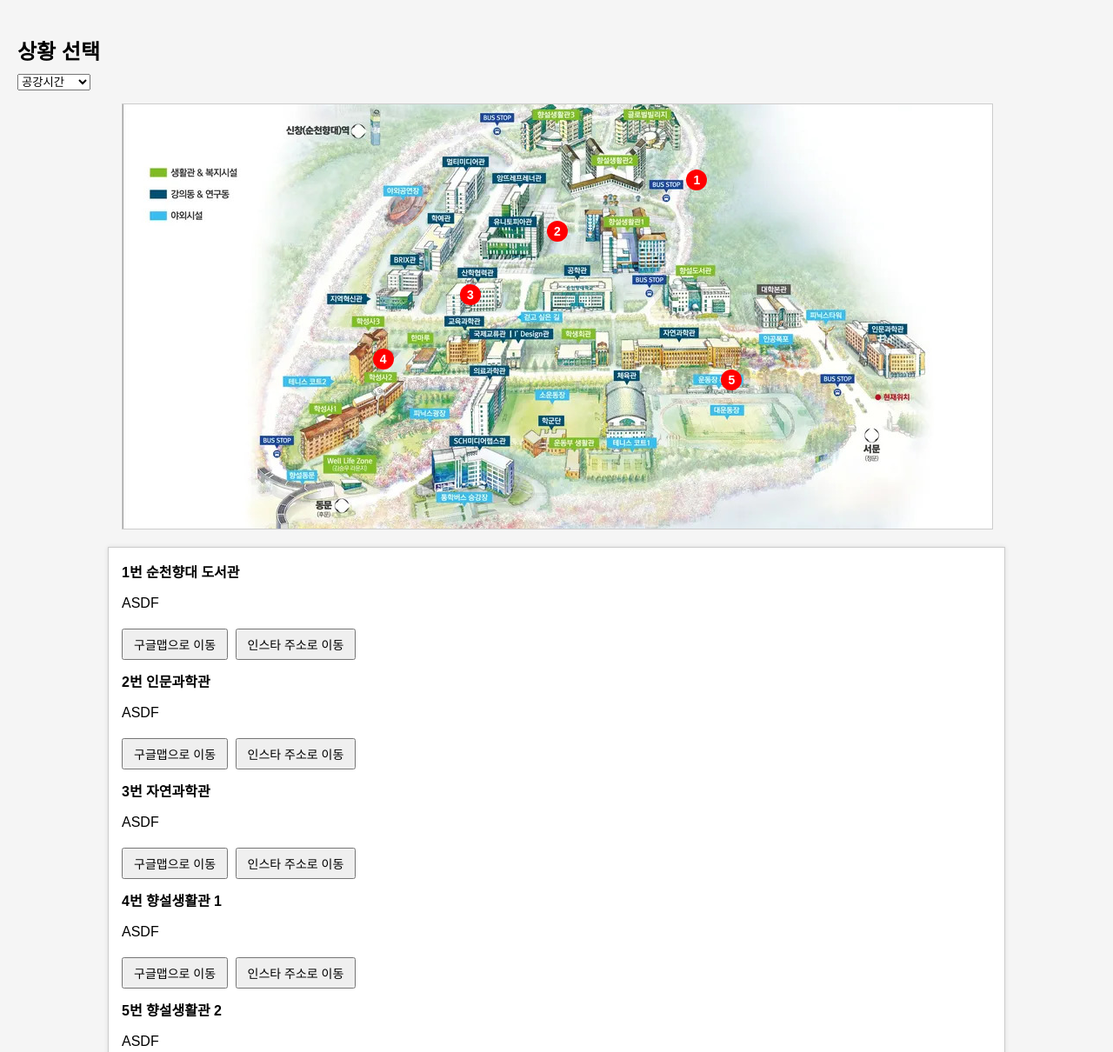
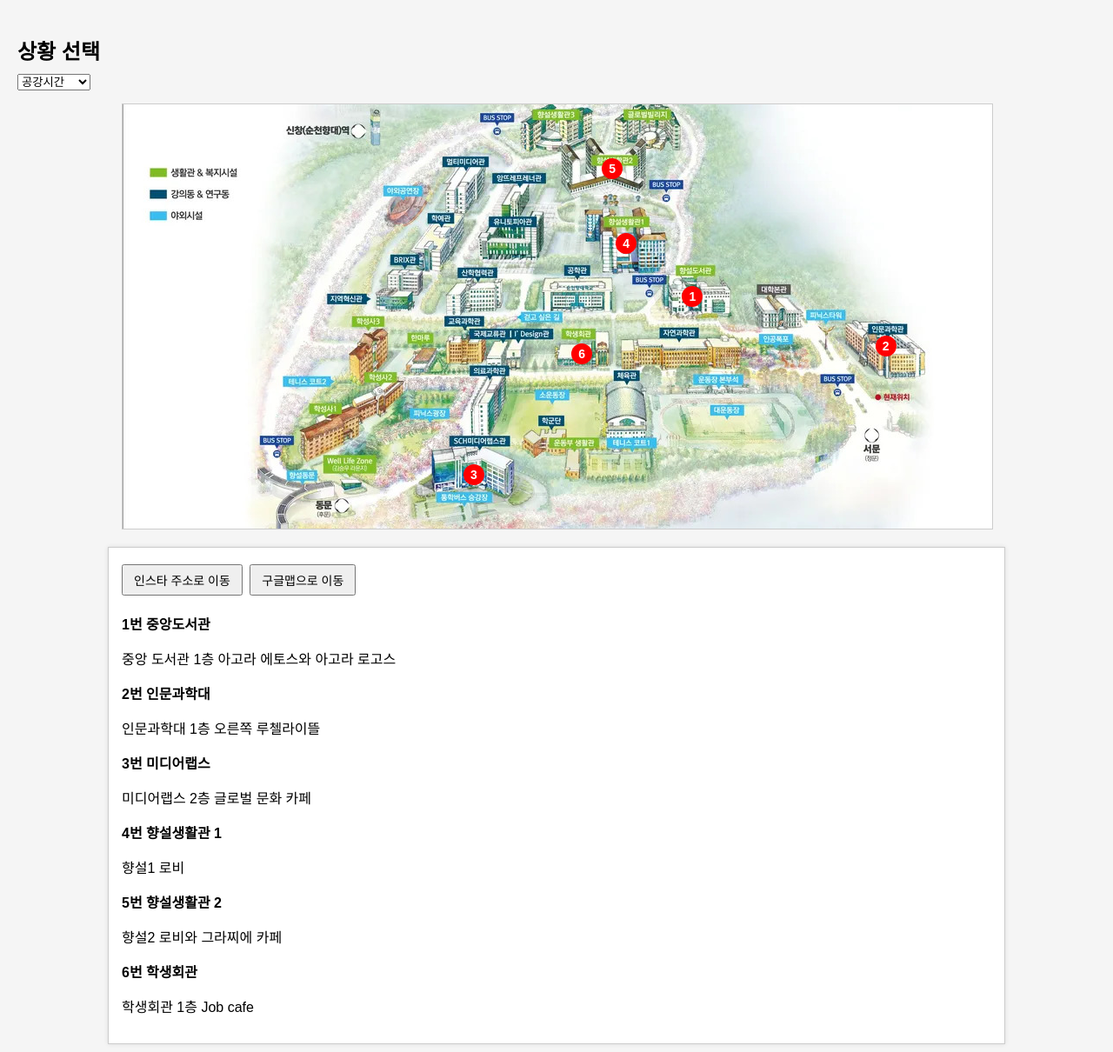
Before and after one commit to asdasf4141/asdas, a plain HTML site: page index.html in a window 1280 px wide. Shown: the top 1210 px of the page at 87% size. Drawn offline with Linux system fonts and the light colour scheme.

Commit message:
Add files via upload

```diff
--- a/index.html
+++ b/index.html
@@ -104,23 +104,32 @@
 <div id="info-display"></div>
 
 <script>
-  const INSTAGRAM_URL = 'https://www.instagram.com/p/DKbCPVAhuGC/?igsh=MWh1MGlzZmNud3NoYg==';
+  const INSTAGRAM_LINKS = {
+    '공강시간': 'https://www.instagram.com/p/DKdpFrRBMqv/?utm_source=ig_web_copy_link',
+    '버스정류장': 'https://www.instagram.com/p/DKbCPVAhuGC/?igsh=MWh1MGlzZmNud3NoYg=='
+  };
+
+  const GOOGLE_MAP_LINKS = {
+    '공강시간': 'https://maps.app.goo.gl/pzKaeQxnMErJn94QA',
+    '버스정류장': 'https://maps.app.goo.gl/LBRqyd1M83R6qYSs6'
+  };
 
   const locations = [
     // 공강시간
-    { situation: '공강시간', name: '순천향대 도서관', xPercent: 66, yPercent: 18, description: 'ASDF', customLink: '#', mapLink: '#', number: '1' },
-    { situation: '공강시간', name: '인문과학관', xPercent: 50, yPercent: 30, description: 'ASDF', customLink: '#', mapLink: '#', number: '2' },
-    { situation: '공강시간', name: '자연과학관', xPercent: 40, yPercent: 45, description: 'ASDF', customLink: '#', mapLink: '#', number: '3' },
-    { situation: '공강시간', name: '향설생활관 1', xPercent: 30, yPercent: 60, description: 'ASDF', customLink: '#', mapLink: '#', number: '4' },
-    { situation: '공강시간', name: '향설생활관 2', xPercent: 70, yPercent: 65, description: 'ASDF', customLink: '#', mapLink: '#', number: '5' },
+    { situation: '공강시간', name: '중앙도서관', xPercent: 65.5, yPercent: 45.3, description: '중앙 도서관 1층 아고라 에토스와 아고라 로고스', number: '1' },
+    { situation: '공강시간', name: '인문과학대', xPercent: 87.7, yPercent: 57.0, description: '인문과학대 1층 오른쪽 루첼라이뜰', number: '2' },
+    { situation: '공강시간', name: '미디어랩스', xPercent: 40.4, yPercent: 87.1, description: '미디어랩스 2층 글로벌 문화 카페', number: '3' },
+    { situation: '공강시간', name: '향설생활관 1', xPercent: 57.9, yPercent: 32.9, description: '향설1 로비', number: '4' },
+    { situation: '공강시간', name: '향설생활관 2', xPercent: 56.3, yPercent: 15.3, description: '향설2 로비와 그라찌에 카페', number: '5' },
+    { situation: '공강시간', name: '학생회관', xPercent: 52.8, yPercent: 58.7, description: '학생회관 1층 Job cafe', number: '6' },
 
     // 버스정류장
-    { situation: '버스정류장', name: '정문', xPercent: 81.9, yPercent: 67.8, description: '정문 ⮕ 후문', customLink: INSTAGRAM_URL, mapLink: '#', number: '1' },
-    { situation: '버스정류장', name: '후문', xPercent: 17.7, yPercent: 82.2, description: '후문 ⮕ 향설3관', customLink: INSTAGRAM_URL, mapLink: '#', number: '2' },
-    { situation: '버스정류장', name: '향설3관', xPercent: 43.2, yPercent: 6.8, description: '향설 3관 ⮕ 향설 2관', customLink: INSTAGRAM_URL, mapLink: '#', number: '3' },
-    { situation: '버스정류장', name: '향설 2관', xPercent: 62.7, yPercent: 22.3, description: '향설 2관 ⮕ 향설 기념 중앙도서관', customLink: INSTAGRAM_URL, mapLink: '#', number: '4' },
-    { situation: '버스정류장', name: '향설기념 중앙도서관', xPercent: 60.6, yPercent: 44.6, description: '향설 기념 중앙도서관 ⮕ 정문', customLink: INSTAGRAM_URL, mapLink: '#', number: '5' },
-    { situation: '버스정류장', name: '향설기념 중앙도서관', xPercent: 26.6, yPercent: 90.1, description: '학교 ⮕ 신창역', customLink: INSTAGRAM_URL, mapLink: '#', number: '6' }
+    { situation: '버스정류장', name: '정문', xPercent: 81.9, yPercent: 67.8, description: '정문 ⮕ 후문', number: '1' },
+    { situation: '버스정류장', name: '후문', xPercent: 17.7, yPercent: 82.2, description: '후문 ⮕ 향설3관', number: '2' },
+    { situation: '버스정류장', name: '향설3관', xPercent: 43.2, yPercent: 6.8, description: '향설 3관 ⮕ 향설 2관', number: '3' },
+    { situation: '버스정류장', name: '향설 2관', xPercent: 62.7, yPercent: 22.3, description: '향설 2관 ⮕ 향설 기념 중앙도서관', number: '4' },
+    { situation: '버스정류장', name: '향설기념 중앙도서관', xPercent: 60.6, yPercent: 44.6, description: '향설 기념 중앙도서관 ⮕ 정문', number: '5' },
+    { situation: '버스정류장', name: '후문(이승우 라운지)', xPercent: 26.6, yPercent: 90.1, description: '학교 ⮕ 신창역', number: '6' }
   ];
 
   let campusMap;
@@ -147,6 +156,17 @@
     infoDisplay.innerHTML = '';
     infoDisplay.style.display = 'block';
 
+    const instaLink = INSTAGRAM_LINKS[situation];
+    const googleMapLink = GOOGLE_MAP_LINKS[situation];
+
+    // 상단 공통 버튼 추가
+    infoDisplay.innerHTML += `
+      <div style="margin-bottom: 20px;">
+        <button onclick="window.open('${instaLink}', '_blank')">인스타 주소로 이동</button>
+        <button onclick="window.open('${googleMapLink}', '_blank')">구글맵으로 이동</button>
+      </div>
+    `;
+
     filtered.forEach(loc => {
       const x = (loc.xPercent / 100) * width;
       const y = (loc.yPercent / 100) * height;
@@ -163,8 +183,6 @@
         <div>
           <strong>${loc.number}번 ${loc.name}</strong><br>
           <p>${loc.description}</p>
-          <button onclick="window.open('${loc.mapLink}', '_blank')">구글맵으로 이동</button>
-          <button onclick="window.open('${loc.customLink}', '_blank')">인스타 주소로 이동</button>
         </div>
       `;
     });
```
